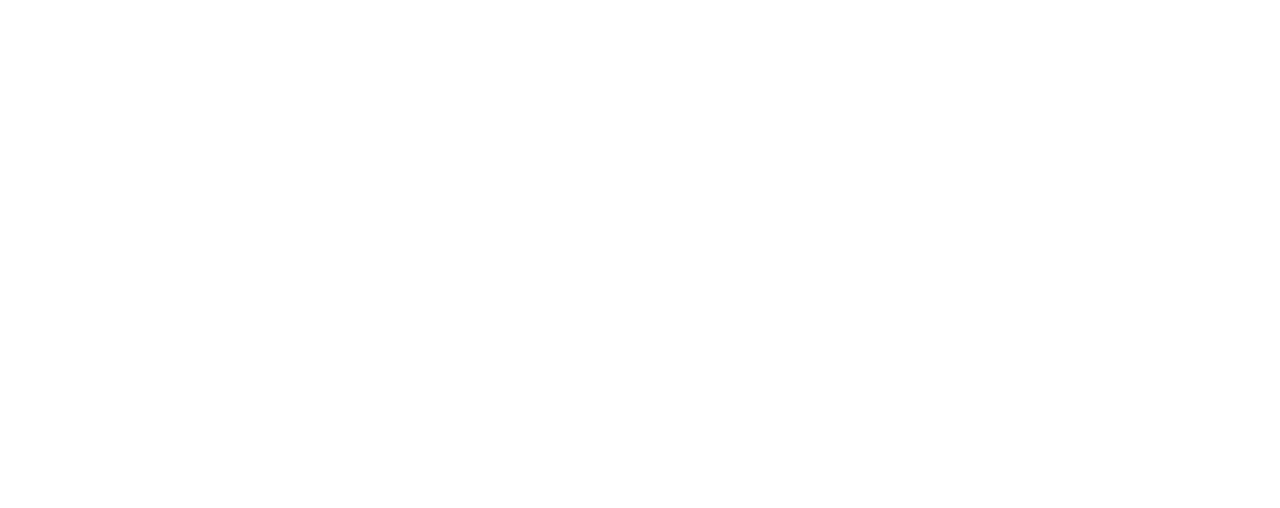
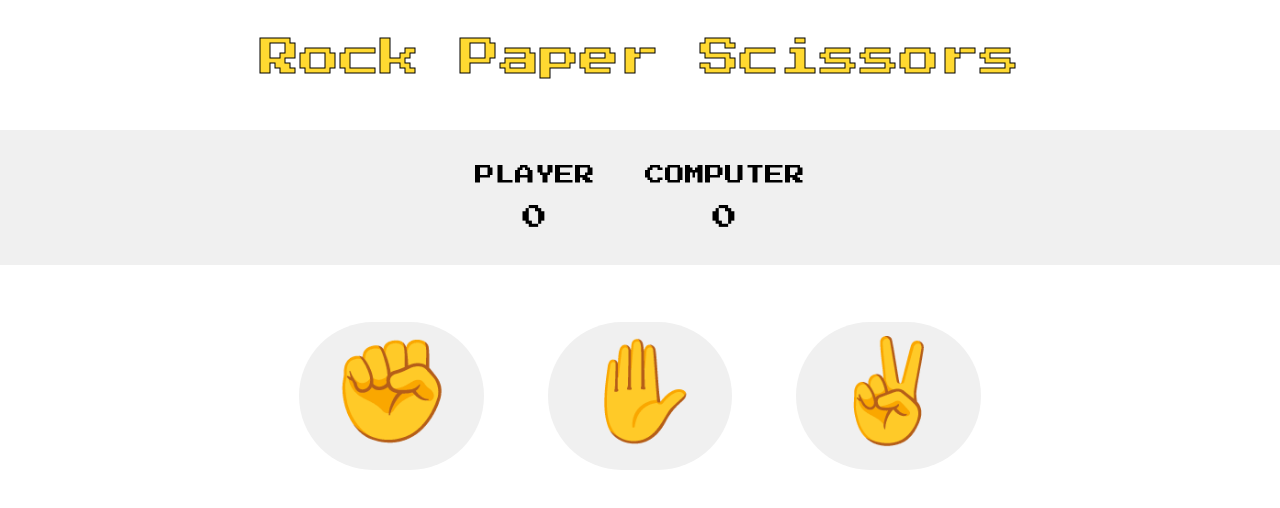
Before and after one commit to CeeJonesy/odin-rockPaperScissors, a plain HTML site: page index.html in a window 1280 px wide. Drawn offline with Linux system fonts and the light colour scheme.

Commit message:
refined content on indext.html, finished style.css

```diff
--- a/index.html
+++ b/index.html
@@ -5,13 +5,41 @@
     <meta name="viewport" content="width=device-width, initial-scale=1.0">
     <title>Rock Paper Scissors</title>
 
+    <link rel="preconnect" href="https://fonts.googleapis.com">
+    <link rel="preconnect" href="https://fonts.gstatic.com" crossorigin>
+    <link href="https://fonts.googleapis.com/css2?family=Press+Start+2P&family=Roboto:wght@100&display=swap" rel="stylesheet">
+
     <link rel="stylesheet" href="reset.css">
     <link rel="stylesheet" href="styles.css">
 
     <script src="script.js"></script>
-
 </head>
 <body>
-
+    <header class="header">
+        <h1 class="title">Rock Paper Scissors</h1>
+    </header>
+    <main class="game">
+        <div class="scores">
+            <div class="scoreBox">
+                <h3 class="teamText">PLAYER</h3>
+                <div class="pointsBox" id="playerPoints">0</div>
+            </div>
+            <div class="scoreBox">
+                <h3 class="teamText">COMPUTER</h3>
+                <div class="pointsBox" id="computerPoints">0</div>
+            </div>
+        </div>
+        <div class="buttons">
+            <button class="btn" id="btnRock">
+                ✊
+            </button>
+            <button class="btn" id="btnPaper">
+                ✋
+            </button>
+            <button class="btn" id="btnScissors">
+                ✌
+            </button>
+        </div>
+    </main>
 </body>
 </html>
--- a/styles.css
+++ b/styles.css
@@ -0,0 +1,64 @@
+body {
+    width: 100vw;
+    height: 100vh;
+    font-family: 'Press Start 2P', cursive;
+    overflow-x: hidden;
+}
+
+.header {
+    display: flex;
+    justify-content: center;
+    align-items: center;
+    margin-top: 3%;
+    margin-bottom: 4%;
+}
+
+.title {
+    font-size: 40px;
+    color: rgb(255, 217, 49);
+    -webkit-text-stroke: 1px black;
+}
+
+.scores {
+    display: flex;
+    justify-content: center;
+    align-items: center;
+    margin-bottom: 2%;
+    background-color: rgb(240, 240, 240);
+    padding: 10px 30px;
+}
+
+.scoreBox{
+    margin: 25px;
+    text-align: center;
+    font-size: 15px;
+}
+
+.pointsBox {
+    font-size: 25px;
+}
+
+.scoreBox h3 {
+    font-size: 20px;
+}
+
+.teamText {
+    margin-bottom: 20px;
+}
+
+.buttons {
+    display: flex;
+    justify-content: center;
+    align-items: center;
+}
+
+.btn {
+    margin: 2.5%;
+    border-style: none;
+    padding: 10px 30px;
+    padding-bottom: 20px;
+    background-color: rgb(240, 240, 240);
+    border-radius: 100px;
+    font-size: 100px;
+    cursor: pointer;
+}
```
